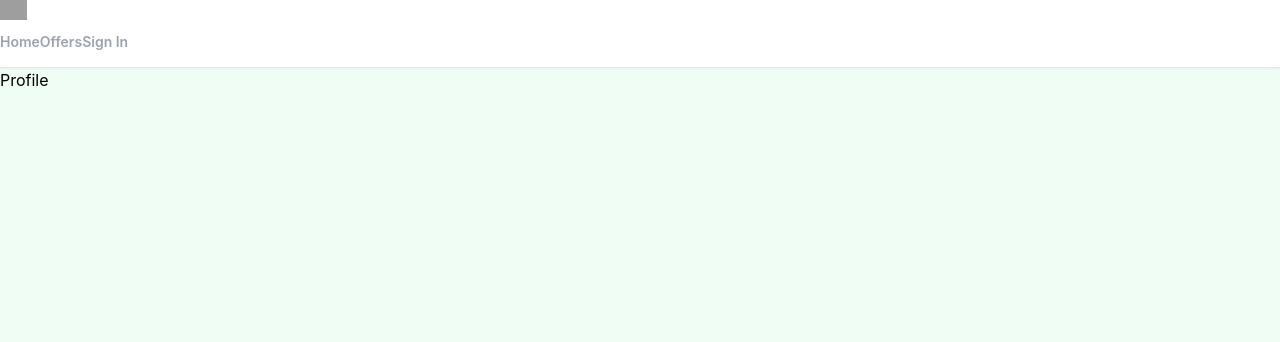
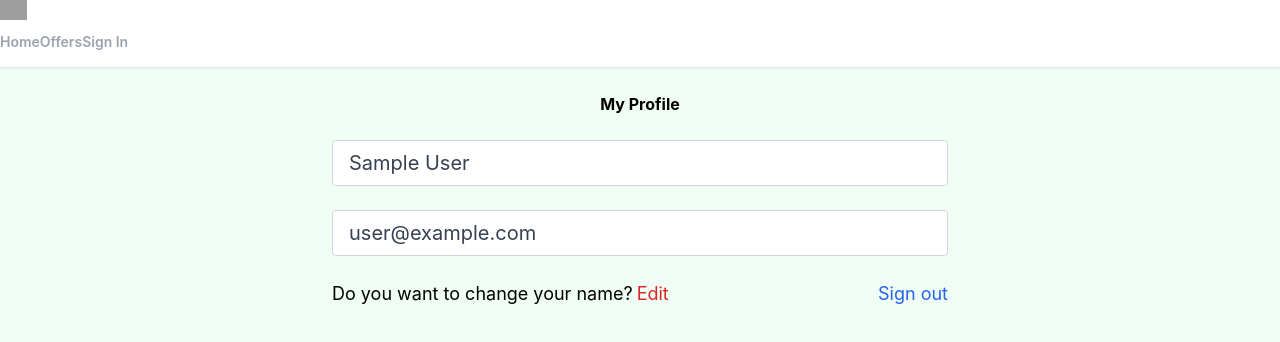
Before and after one commit to wbnord/krsna, a React (Create React App) app: page /profile in a window 1280 px wide. Shown: the top 342 px of the page. Built offline with nearby package versions, Linux system fonts and the light colour scheme; no server answers; sample sign-in values are in the browser's storage; grey boxes are pictures that could not be loaded.

Commit message:
create profile page and log out functionality

```diff
--- a/src/App.js
+++ b/src/App.js
@@ -3,6 +3,7 @@
 import Profile from "./pages/Profile";
 import SignIn from "./pages/SignIn";
 import SignUp from "./pages/SignUp";
+import PrivateRoute from "./components/PrivateRoute";
 import ForgotPassword from "./pages/ForgotPassword";
 import Offers from "./pages/Offers";
 import Header from "./components/Header";
@@ -15,7 +16,9 @@
         <Header/>
         <Routes>
              <Route path ="/" element={<Home/>}/>
-             <Route path ="/profile" element={<Profile/>}/>
+               <Route path="/profile" element={<PrivateRoute />}>
+               <Route path ="/profile" element={<Profile/>}/>
+             </Route>
              <Route path ="/sign-in" element={<SignIn/>}/>
              <Route path ="/sign-up" element={<SignUp/>}/>
              <Route path ="/forgot-password" element={<ForgotPassword/>}/>
--- /dev/null
+++ b/src/components/PrivateRoute.jsx
@@ -0,0 +1,12 @@
+import React from 'react'
+import {Outlet,Navigate} from "react-router-dom"
+import { useAuthStatus } from "../hooks/useAuthStatus";
+export default function PrivateRoute()
+{
+    const {loggedIn,checkingStatus}=useAuthStatus();
+    if (checkingStatus) {
+        return <h3>Loading...</h3>
+    }
+  return loggedIn ? <Outlet/> : <Navigate
+  to="/sign-in" />;
+}
--- /dev/null
+++ b/src/hooks/useAuthStatus.jsx
@@ -0,0 +1,19 @@
+import { useEffect, useState } from "react";
+import { getAuth,onAuthStateChanged } from 'firebase/auth'
+import React from 'react'
+
+export function useAuthStatus() {
+    const [loggedIn,setLoggedIn]=useState(false)
+    const [checkingStatus,setCheckingStatus]= useState(true)
+
+    useEffect(()=>{
+        const auth =getAuth()
+        onAuthStateChanged(auth, (user)=>{
+            if(user){
+                  setLoggedIn(true)
+            }
+            setCheckingStatus(false)
+        })
+    },[])
+  return { loggedIn,checkingStatus};
+}
--- a/src/pages/ForgotPassword.jsx
+++ b/src/pages/ForgotPassword.jsx
@@ -1,11 +1,24 @@
 import { useState } from "react"
 import { Link } from "react-router-dom";
 import OAuth from "../components/OAuth";
+import { getAuth,sendPasswordResetEmail } from "firebase/auth";
+import {toast} from "react-toastify";
 
 export default function ForgotPassword() {
   const [email,setEmail]= useState("");
   function onChange(e){
      setEmail(e.target.value);
+  }
+
+  async function onSubmit(e){
+    e.preventdefault();
+    try {
+      const auth=getAuth()
+      await sendPasswordResetEmail(auth,email)
+      toast.success("Email was sent");
+    } catch (error) {
+      toast.error("Could not send reset password")
+    }
   }
   return (
       <section>
@@ -17,7 +30,7 @@
              className="w-full rounded-2*1" />
           </div>
             <div className="w-full md;w-[67%] lg:w-[40%] lg:ml-20">
-              <form>
+              <form onSubmit={onSubmit}>
               <input
                type="email"
                id="email"
--- a/src/pages/Profile.jsx
+++ b/src/pages/Profile.jsx
@@ -1,7 +1,51 @@
-
+import { useState } from "react"
+import {getAuth} from "firebase/auth"
+import { useNavigate } from "react-router-dom";
 
 export default function Profile() {
+  const auth=getAuth()
+  const navigate= useNavigate();
+  const [formData,setFormData]=useState({
+    name:auth.currentUser.displayName,
+    email:auth.currentUser.email,
+  });
+  const{name,email}=formData
+  function onLogout (){
+     auth.signOut()
+     navigate("/");
+  }
   return (
-    <div>Profile</div>
+    <>
+    <section className="max-w 6*l mx-auto flex justify-center
+    items-center flex-col">
+      <h1 className="text-3*l text-center mt-6 font-bold">
+         My Profile
+      </h1>
+      <div className="w-full md:w-[50%] mt-6 px-3">
+        <form>
+          {/* Name Input */}
+          <input type="text" id="name" value={name}
+          disabled className="mb-6 w-full px-4 text-xl text-gray-700
+          bg-white border border-gray-300 rounded transition ease-in-out "/>
+
+          {/* Email Input*/}
+          <input type="email" id="email" value={email}
+          disabled className="mb-6 w-full px-4 text-xl text-gray-700
+          bg-white border border-gray-300 rounded transition ease-in-out "/>
+
+          <div className="flex justify-between whitespace-nowrap
+          text-sm sm:text-lg mb-6">
+            <p className="flex items-center">
+              Do you want to change your name?
+            <span className="text-red-600 hover:text-red-700
+            transition ease-in-out duration-200 ml-1 cursor-pointer">Edit</span>
+            </p>
+            <p onClick={onLogout} className="text-blue-600 hover:text-blue-800
+            transition duration-200 ease-in-out cursor-pointer">Sign out</p>
+          </div>
+        </form>
+      </div>
+    </section>
+    </>
   )
 }
```
